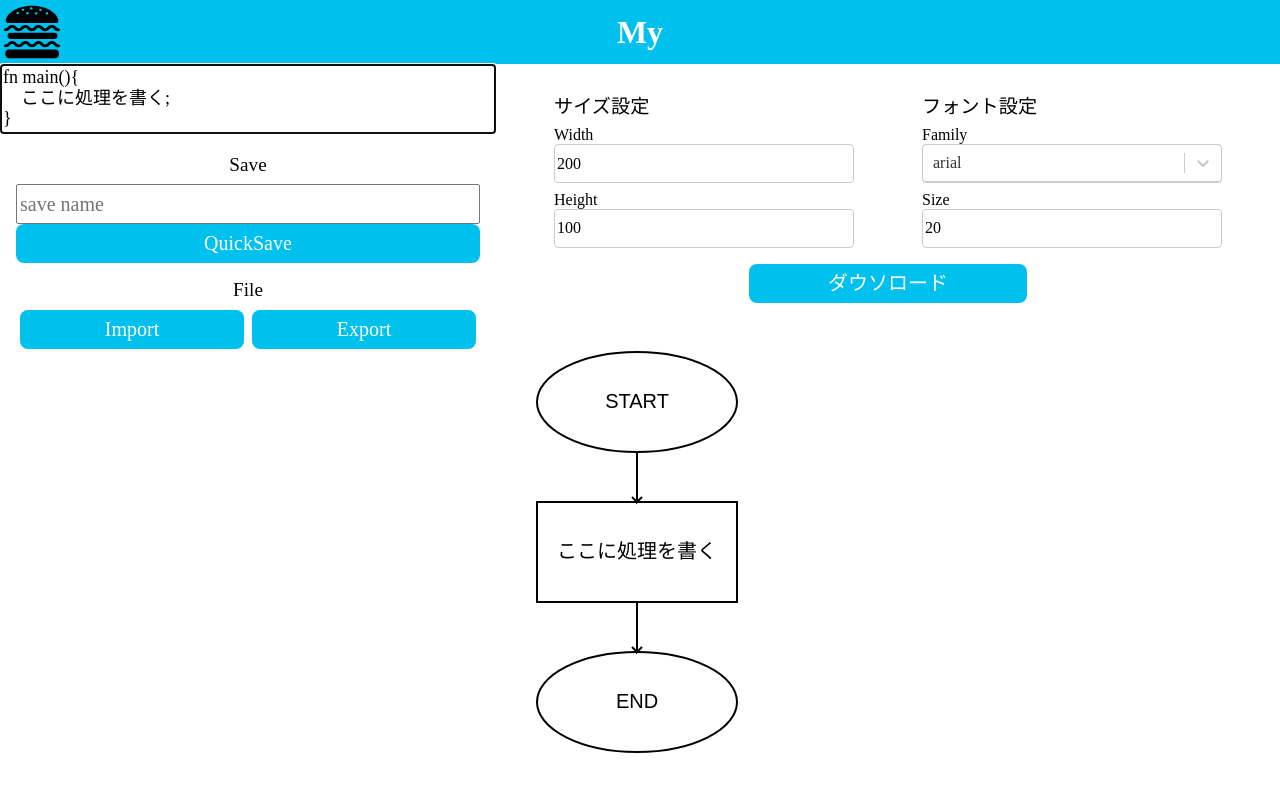
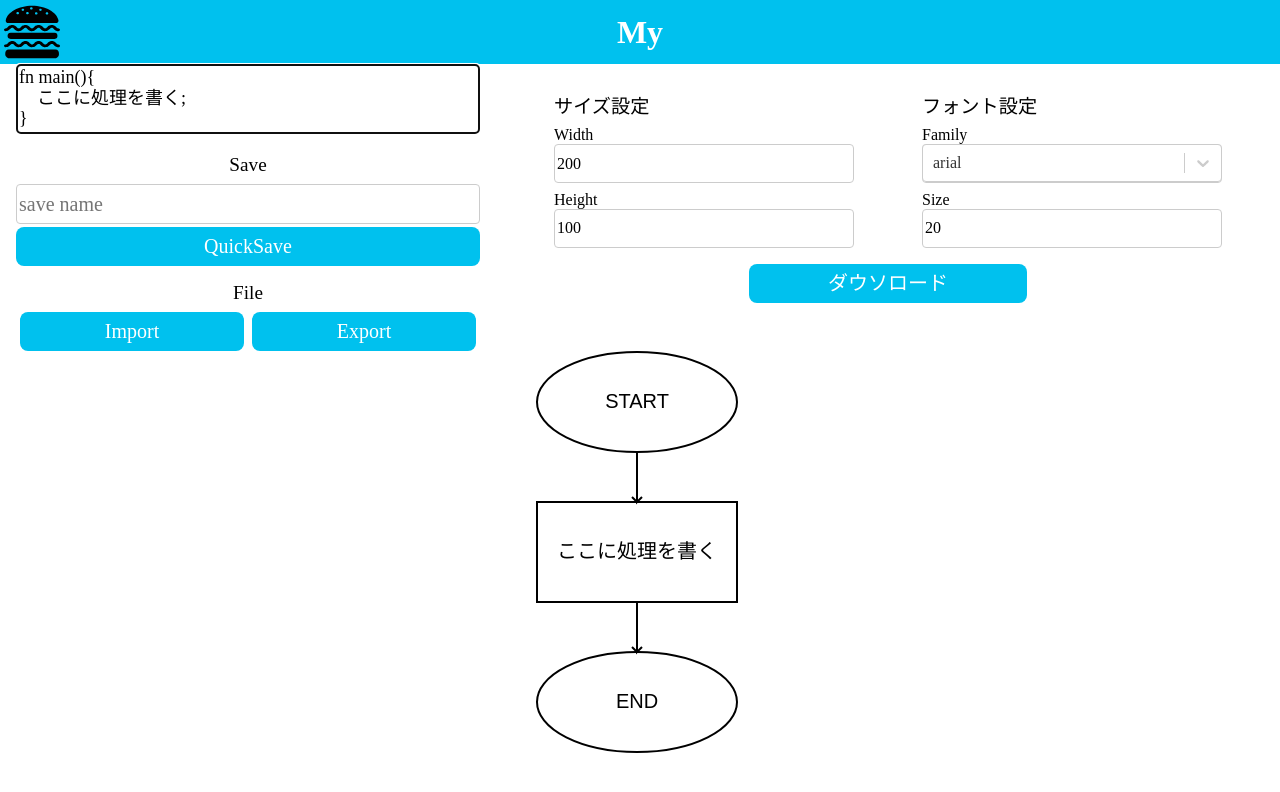
Before and after one commit to aho4ahoaho/flowchart, a Next.js app: page / in a window 1280 px wide. Shown: the top 792 px of the page. Built offline with nearby package versions, Linux system fonts and the light colour scheme.

Commit message:
スタイルを統一

```diff
--- a/src/components/codeManager.module.scss
+++ b/src/components/codeManager.module.scss
@@ -9,7 +9,11 @@ div.section{
     input[type="text"],select{
         height: 2em;
         font-size: 1.25rem;
+        border: solid 1px #ccc;
+        border-radius: 0.25rem;
+        margin-bottom: 0.15rem;
     }
+
     *:not(.label){
         width: 100%;
         box-sizing: border-box;
--- a/src/components/textEditor.module.scss
+++ b/src/components/textEditor.module.scss
@@ -1,24 +1,29 @@
-textarea.editor{
-    resize: none;
-    width: 100%;
-    height: 100%;
-    box-sizing: border-box;
-    overflow-y: hidden;
+div.editorContainer {
+    padding: 0 1rem;
+    textarea.editor {
+        resize: none;
+        width: 100%;
+        height: 100%;
+        box-sizing: border-box;
+        overflow-y: hidden;
+    }
 }
 
 //サイズ測定用のダミー要素
-p.dummy{
+p.dummy {
     visibility: hidden;
     width: 300px;
     background-color: aqua;
     white-space: pre;
-    position:fixed;
+    position: fixed;
 }
 
-p.dummy, textarea.editor{
+p.dummy,
+textarea.editor {
     font-size: large;
     margin: 0;
-    border: solid 1px black;
     padding: 2px;
     box-sizing: border-box;
+    border: solid 1px #ccc;
+    border-radius: 0.25rem;
 }
--- a/src/components/textEditor.tsx
+++ b/src/components/textEditor.tsx
@@ -67,6 +67,7 @@ export const TextEditor = ({ className, value, setValue }: Props) => {
 			<p ref={dummyRef} className={style.dummy}>
 				{value + " "}
 			</p>
+			<div className={style.editorContainer}>
 			<textarea
 				className={style.editor}
 				value={value}
@@ -77,6 +78,7 @@ export const TextEditor = ({ className, value, setValue }: Props) => {
 				onKeyDown={keyboardHandler}
 				autoFocus
 			></textarea>
+			</div>
 			<CodeManager value={value} setValue={setValue}></CodeManager>
 		</div>
 	);
```
